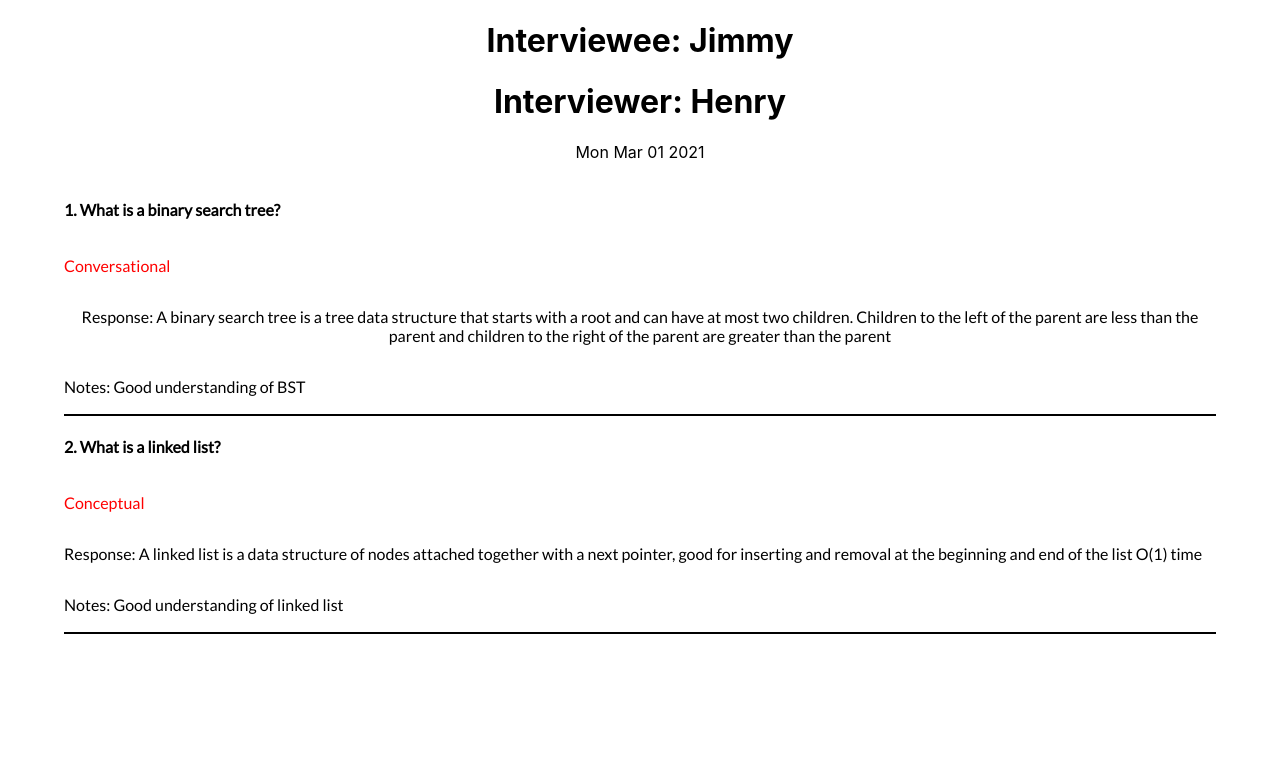
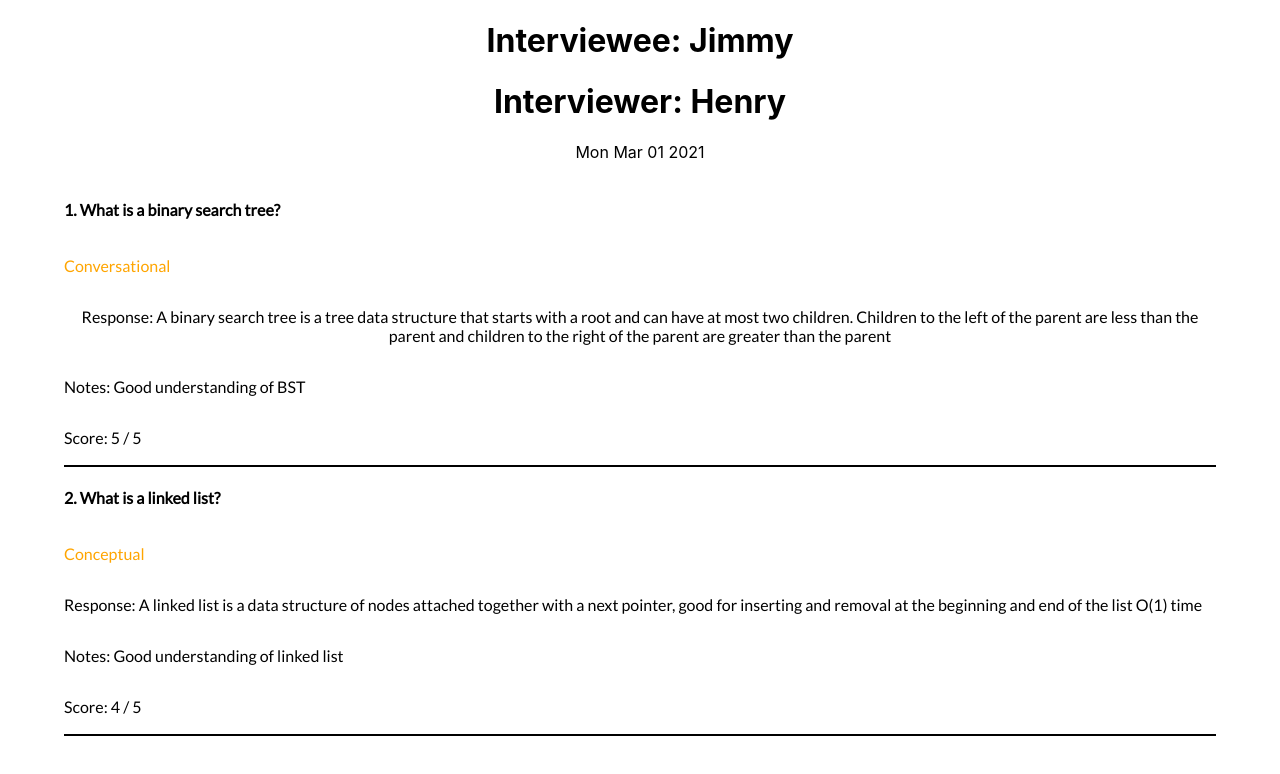
Before and after one commit to jaimeong/interview-api, a React (Create React App) app in the folder client/: page /api/interviews/0 in a window 1280 px wide. Shown: the top 774 px of the page. Built offline with nearby package versions, Linux system fonts and the light colour scheme.

Commit message:
added scores

```diff
--- a/client/src/components/DetailedInterview.jsx
+++ b/client/src/components/DetailedInterview.jsx
@@ -11,7 +11,8 @@ const DetailedInterview = () => {
                 type: 'conversational',
                 question: 'What is a binary search tree?',
                 response: 'A binary search tree is a tree data structure that starts with a root and can have at most two children. Children to the left of the parent are less than the parent and children to the right of the parent are greater than the parent',
-                notes: 'Good understanding of BST'
+                notes: 'Good understanding of BST',
+                score: '5'
             },
             {
                 date: new Date(),
@@ -19,7 +20,8 @@ const DetailedInterview = () => {
                 type: 'conceptual',
                 question: 'What is a linked list?',
                 response: 'A linked list is a data structure of nodes attached together with a next pointer, good for inserting and removal at the beginning and end of the list O(1) time',
-                notes: 'Good understanding of linked list'
+                notes: 'Good understanding of linked list',
+                score: '4'
             },
         ]}
     ]
@@ -34,9 +36,10 @@ const DetailedInterview = () => {
                 return (
                     <div className='detailed-question' key={index}>
                         <h4>{index + 1}. {item.question}</h4>
-                        <p style={{textTransform: 'capitalize', color: 'red'}}>{item.type}</p>
+                        <p style={{textTransform: 'capitalize', color: 'orange'}}>{item.type}</p>
                         <p>Response: {item.response}</p>
                         <p>Notes: {item.notes}</p>
+                        <p>Score: {item.score} / 5</p>
                         <div className='border-bottom'></div>
                     </div>
                 )
--- a/client/src/components/Question.jsx
+++ b/client/src/components/Question.jsx
@@ -6,11 +6,13 @@ const Question = function({setData, questionData, index, setQuestionData}) {
     const questionBox = useRef(null);
     const responseBox = useRef(null);
     const notesBox = useRef(null);
+    const scoreInput = useRef(null);
     const questionContainer = useRef(null);
     const error = useRef(null);
     const [question, setQuestion] = useState('');
     const [response, setResponse] = useState('');
     const [notes, setNotes] = useState('');
+    const [score, setScore] = useState('');
     const [saved, setSaved] = useState(false);
     function handleSave() {
         let current = parseInt(questionContainer.current.id, 10);
@@ -21,7 +23,7 @@ const Question = function({setData, questionData, index, setQuestionData}) {
             notesBox.current.style.border = '2px solid red';
         } else if(current >= questionData.length) {
             let type = questionType.current.value;
-            let data = {id: questionData.length, type: type, question: question, response: response, notes: notes, date: new Date()};
+            let data = {id: questionData.length, type: type, question: question, response: response, notes: notes, date: new Date(), score: score};
             setData(data);
             console.log(questionBox);
             questionBox.current.readOnly = true;
@@ -38,7 +40,8 @@ const Question = function({setData, questionData, index, setQuestionData}) {
             setResponse(responseBox.current.value);
             setNotes(notesBox.current.value);
             let type = questionType.current.value;
-            let data = {id: index, type: type, question: question, response: response, notes: notes};
+            let data = {id: index, type: type, question: question, response: response, notes: notes, score: score};
+            console.log(data);
             for(let i = 0; i < questionData.length; i++) {
                 if(questionData[i].id === current) {
                     data.date = questionData[i].date;
@@ -84,6 +87,7 @@ const Question = function({setData, questionData, index, setQuestionData}) {
             <textarea type='text' placeholder='Enter your question' name='question' rows="4" cols="50" ref={questionBox} value={question} onChange={(e) => handleChange(e, setQuestion)}></textarea>
             <textarea type='text' placeholder='Enter their response' name='response' rows="4" cols="50" ref={responseBox} value={response} onChange={(e) => handleChange(e, setResponse)}></textarea>
             <textarea type='text' placeholder='Enter your notes for this question' name='notes' rows="4" cols="50" ref={notesBox} value={notes} onChange={(e) => handleChange(e, setNotes)}></textarea>
+            <input type="number" max="5" onChange={(e) => handleChange(e, setScore)} ref={scoreInput} />
             {!saved ? <button className='saved-btn' onClick={handleSave}>Save</button> : <button className='update-btn' onClick={handleUpdate}>Update</button>}
             <p className='errorMsg' ref={error}></p>
         </div>
```
